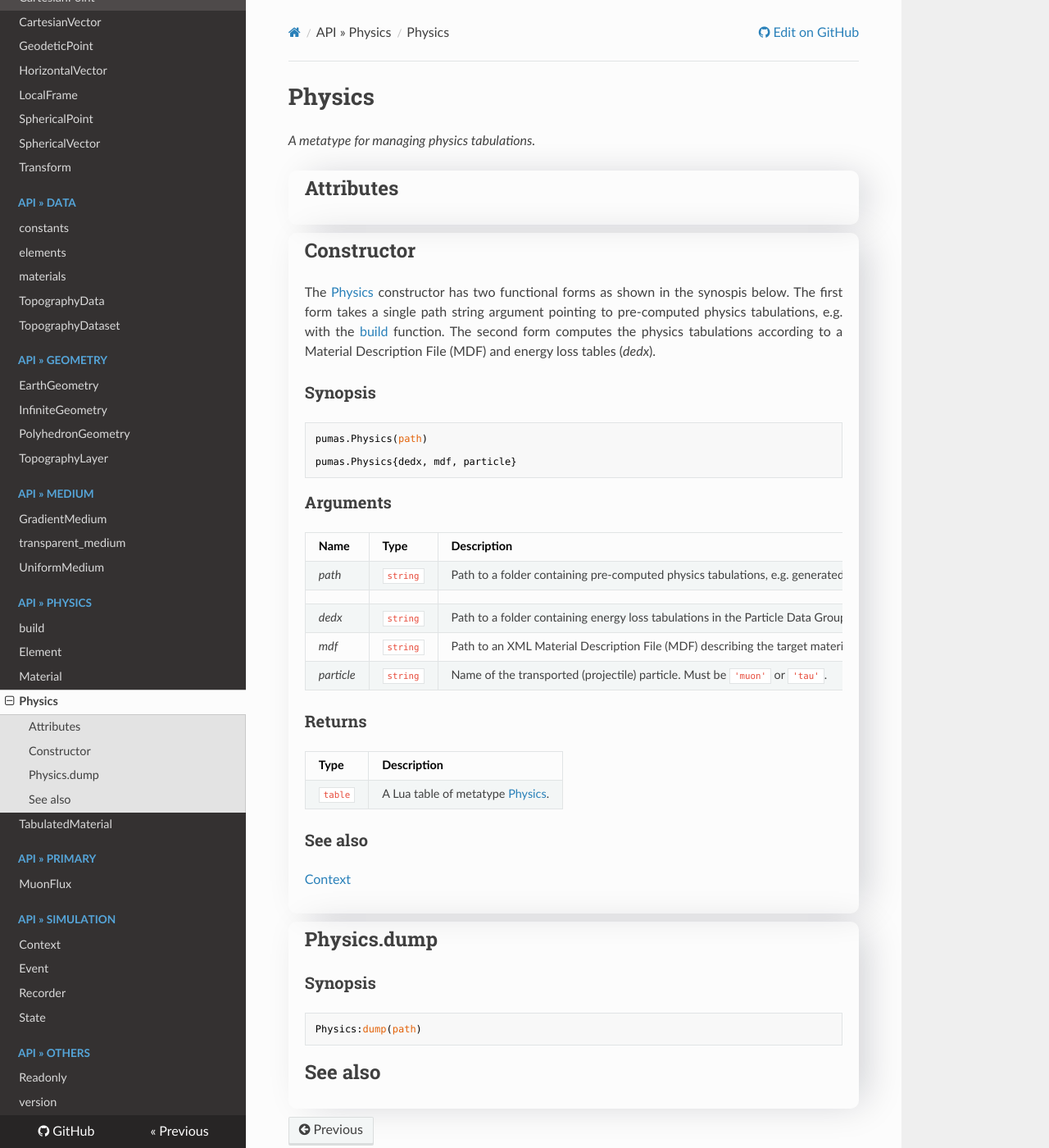
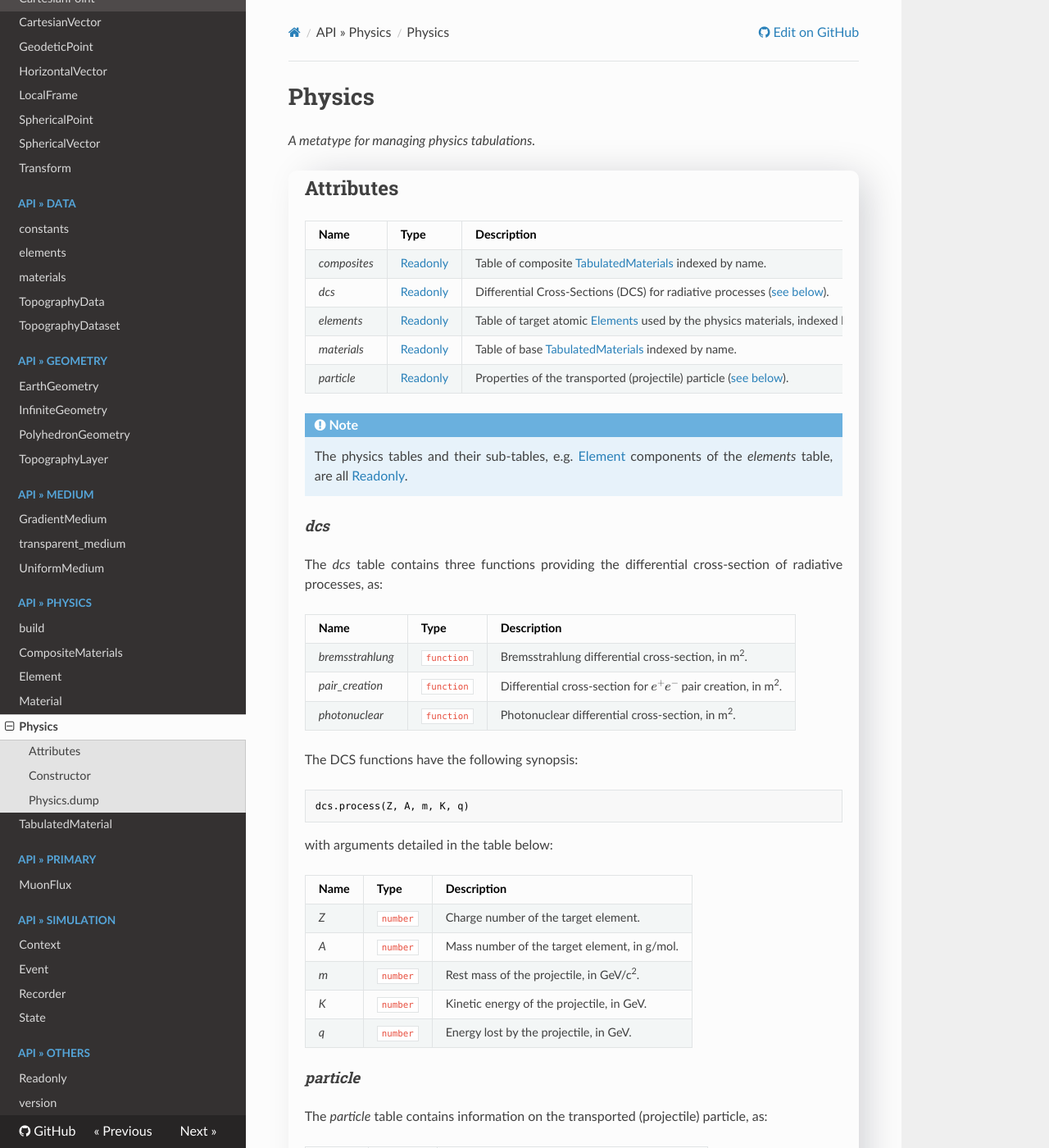
Before and after one commit to niess/pumas-luajit, an MkDocs documentation site: the page built from docs/docs/api/physics/Physics.md, in a window 1280 px wide and 1400 px high. Shown: the whole window at 82% size. Built offline with MkDocs 1.6.1, drawn with Linux system fonts in a browser that asks for light colours; nearby versions of some CDN libraries; formulas are drawn with MathJax 3; some of the changed text lies outside the part shown.

Commit message:
Document the Physics and TabulatedMaterials.

````diff
--- a/docs/docs/api/physics/Physics.md
+++ b/docs/docs/api/physics/Physics.md
@@ -4,6 +4,58 @@
 
 <div markdown="1" class="shaded-box fancy">
 ## Attributes
+
+|Name|Type|Description|
+|----|----|-----------|
+|*composites*|[Readonly](../others/Readonly.md)|Table of composite [TabulatedMaterials](TabulatedMaterial.md) indexed by name.|
+|*dcs*       |[Readonly](../others/Readonly.md)|Differential Cross-Sections (DCS) for radiative processes ([see below](#dcs)).|
+|*elements*  |[Readonly](../others/Readonly.md)|Table of target atomic [Elements](Element.md) used by the physics materials, indexed by atomic symbol. {: .justify}|
+|*materials* |[Readonly](../others/Readonly.md)|Table of base [TabulatedMaterials](TabulatedMaterial.md) indexed by name.|
+|*particle*  |[Readonly](../others/Readonly.md)|Properties of the transported (projectile) particle ([see below](#particle)).|
+
+!!! note
+    The physics tables and their sub-tables, e.g. [Element](Element.md)
+    components of the *elements* table, are all
+    [Readonly](../others/Readonly.md).
+    {: .justify}
+
+#### *dcs*
+
+The *dcs* table contains three functions providing the differential
+cross-section of radiative processes, as:
+{: .justify}
+
+|Name|Type|Description|
+|----|----|-----------|
+|*bremsstrahlung*|`function`| Bremsstrahlung differential cross-section, in m<sup>2</sup>.|
+|*pair_creation* |`function`| Differential cross-section for $e^+e^-$ pair creation, in m<sup>2</sup>.|
+|*photonuclear*  |`function`| Photonuclear differential cross-section, in m<sup>2</sup>.|
+
+The DCS functions have the following synopsis:
+```lua
+dcs.process(Z, A, m, K, q)
+```
+with arguments detailed in the table below:
+
+|Name|Type|Description|
+|----|----|-----------|
+|*Z*|`number`| Charge number of the target element.|
+|*A*|`number`| Mass number of the target element, in g/mol.|
+|*m*|`number`| Rest mass of the projectile, in GeV/c<sup>2</sup>.|
+|*K*|`number`| Kinetic energy of the projectile, in GeV.|
+|*q*|`number`| Energy lost by the projectile, in GeV.|
+
+
+#### *particle*
+
+The *particle* table contains information on the transported (projectile)
+particle, as:
+
+|Name|Type|Description|
+|----|----|-----------|
+|*lifetime*|`number`| Projectile proper lifetime (decay length), in m/c.|
+|*mass*    |`number`| Projectile rest mass, in GeV/c<sup>2</sup>.|
+|*name*    |`string`| Particle name, one of `'muon'` or `'tau'`.|
 </div>
 
 
@@ -28,32 +80,42 @@
 
 |Name|Type|Description|
 |----|----|-----------|
-|*path*    |`string`| Path to a folder containing pre-computed physics tabulations, e.g. generated with the [build](build.md) function.|
+|*path*    |`string`| Path to a folder containing pre-computed physics tabulations, e.g. generated with the [build](build.md) function. {: .justify}|
 ||||
-|*dedx*    |`string`| Path to a folder containing energy loss tabulations in the Particle Data Group (PDG) format.|
-|*mdf*     |`string`| Path to an XML Material Description File (MDF) describing the target materials, i.e. their atomic composition and physical properties.|
+|*dedx*    |`string`| Path to a folder containing energy loss tabulations in the Particle Data Group (PDG) format. {: .justify}|
+|*mdf*     |`string`| Path to an XML Material Description File (MDF) describing the target materials, i.e. their atomic composition and physical properties. {: .justify}|
 |*particle*|`string`| Name of the transported (projectile) particle. Must be `'muon'` or `'tau'`.|
-
-
-### Returns
-
-|Type|Description|
-|----|-----------|
-|`table`| A Lua table of metatype [Physics](Physics.md).|
 
 ### See also
 
-[Context](Context.md)
+[build](build.md),
+[CompositeMaterials](CompositeMaterials.md),
+[Element](Element.md),
+[Material](Material.md),
+[TabulatedMaterial](TabulatedMaterial.md).
 </div>
 
 
 <div markdown="1" class="shaded-box fancy">
 ## Physics.dump
 
+This method dumps the material tables to a binary file from which they can be
+reloaded when building a new [Physics](#constructor) instance. The method takes
+a single argument, a filename where to dump the data.
+{: .justify}
+
 ### Synopsis
 ```Lua
 Physics:dump(path)
 ```
 
-## See also
+### Arguments
+
+|Name|Type|Description|
+|----|----|-----------|
+|*path*|`string`| Filename where to dump the data. If the file already exists it is overwritten.|
+
+### Returns
+
+`nil`
 </div>
--- a/docs/mkdocs.yml
+++ b/docs/mkdocs.yml
@@ -8,10 +8,11 @@
 
 nav:
   - Home: index.md
-  - Concepts:
+  - API &raquo; Topics:
     - Coordinates: api/coordinates/Coordinates.md
     - Geometry: api/geometry/Geometry.md
     - Medium: api/medium/Medium.md
+    - Physics: api/Physics.md
   - API &raquo; Coordinates:
     - CartesianPoint: api/coordinates/CartesianPoint.md
     - CartesianVector: api/coordinates/CartesianVector.md
@@ -38,6 +39,7 @@
     - UniformMedium: api/medium/UniformMedium.md
   - API &raquo; Physics:
     - build: api/physics/build.md
+    - CompositeMaterials: api/physics/CompositeMaterials.md
     - Element: api/physics/Element.md
     - Material: api/physics/Material.md
     - Physics: api/physics/Physics.md
````
Also changed, not shown: docs/docs/api/Physics.md (added, +72 -0 lines), docs/docs/api/medium/Medium.md (+1 -1 lines), docs/docs/api/physics/CompositeMaterials.md (added, +60 -0 lines), docs/docs/api/physics/Element.md (+1 -0 lines), docs/docs/api/physics/Material.md (+7 -0 lines), docs/docs/api/physics/TabulatedMaterial.md (added, +414 -0 lines), docs/docs/api/physics/build.md (+5 -1 lines), 2 other files.
